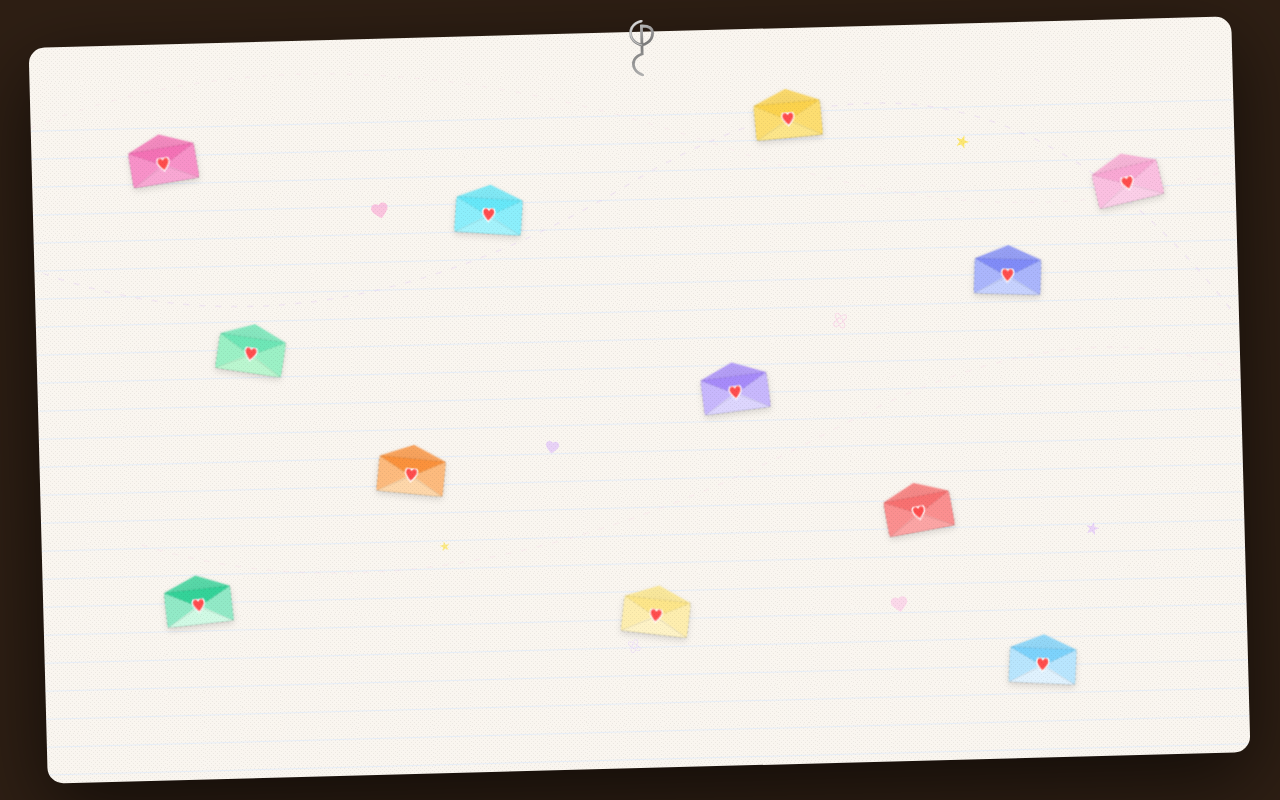
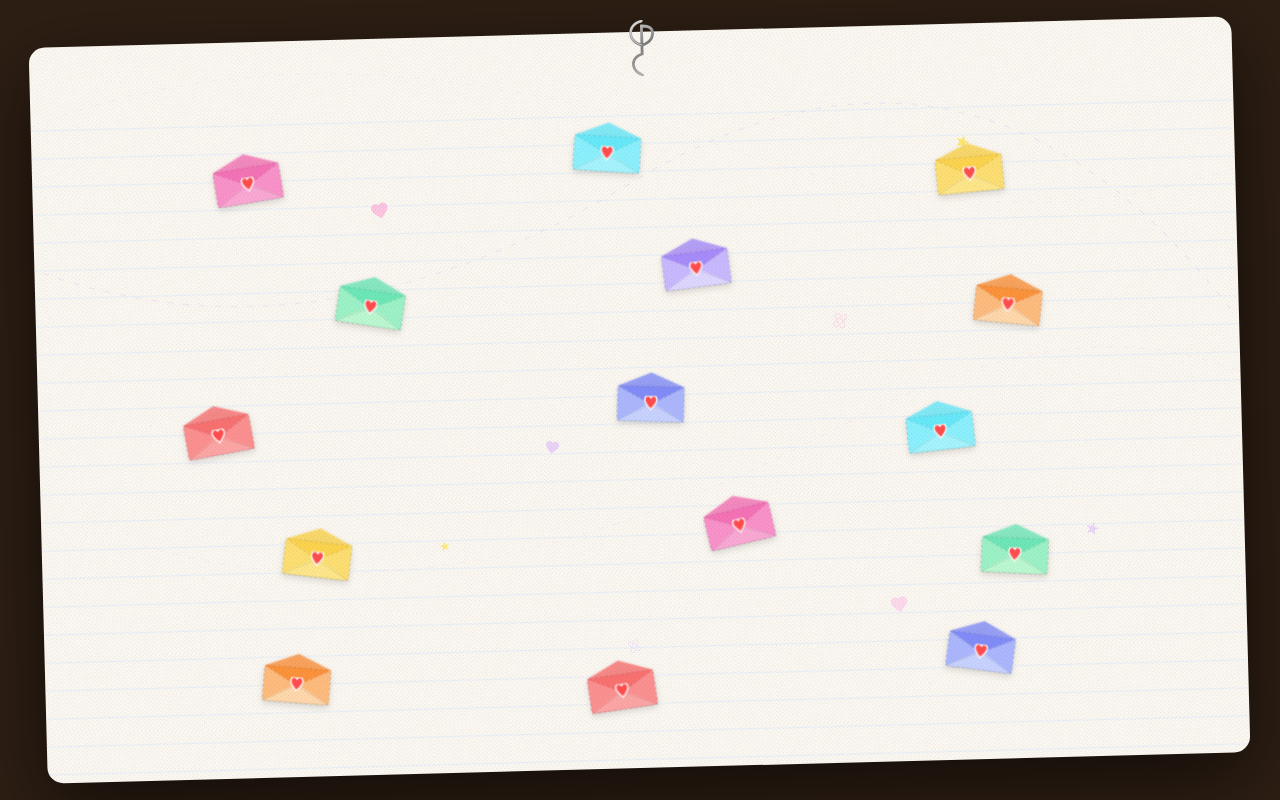
Before and after one commit to diyajojo/teachers-day, a Next.js app: page / in a window 1280 px wide. Both pictures are taken after a click on the button "Read the notes". Built offline with nearby package versions, Linux system fonts and the light colour scheme.

Commit message:
refactor: update envelope layout grid and increase total count to 15 items

```diff
--- a/src/components/NotesSection.tsx
+++ b/src/components/NotesSection.tsx
@@ -2,18 +2,30 @@
 import { useState } from "react";
 
 const envelopes = [
-  { id: 1,  color: "#f9a8d4", flap: "#f472b6", seal: "#ec4899", label: "A", top: "12%", left: "8%",  rotate: "-8deg"  },
-  { id: 2,  color: "#a5f3fc", flap: "#67e8f9", seal: "#22d3ee", label: "B", top: "20%", left: "35%", rotate: "5deg"   },
-  { id: 3,  color: "#fde68a", flap: "#fcd34d", seal: "#f59e0b", label: "C", top: "8%",  left: "60%", rotate: "-4deg"  },
-  { id: 4,  color: "#bbf7d0", flap: "#6ee7b7", seal: "#10b981", label: "D", top: "38%", left: "15%", rotate: "10deg"  },
-  { id: 5,  color: "#ddd6fe", flap: "#a78bfa", seal: "#7c3aed", label: "E", top: "45%", left: "55%", rotate: "-6deg"  },
-  { id: 6,  color: "#fed7aa", flap: "#fb923c", seal: "#ea580c", label: "F", top: "55%", left: "28%", rotate: "7deg"   },
-  { id: 7,  color: "#fca5a5", flap: "#f87171", seal: "#dc2626", label: "G", top: "62%", left: "70%", rotate: "-9deg"  },
-  { id: 8,  color: "#c7d2fe", flap: "#818cf8", seal: "#4f46e5", label: "H", top: "30%", left: "78%", rotate: "3deg"   },
-  { id: 9,  color: "#d1fae5", flap: "#34d399", seal: "#059669", label: "I", top: "72%", left: "10%", rotate: "-5deg"  },
-  { id: 10, color: "#fef3c7", flap: "#fde68a", seal: "#d97706", label: "J", top: "75%", left: "48%", rotate: "8deg"   },
-  { id: 11, color: "#fbcfe8", flap: "#f9a8d4", seal: "#db2777", label: "K", top: "18%", left: "88%", rotate: "-12deg" },
-  { id: 12, color: "#e0f2fe", flap: "#7dd3fc", seal: "#0284c7", label: "L", top: "83%", left: "80%", rotate: "4deg"   },
+  // Row 1
+  { id: 1,  color: "#f9a8d4", flap: "#f472b6", top: "15%", left: "15%", rotate: "-8deg"  }, // Pink
+  { id: 2,  color: "#a5f3fc", flap: "#67e8f9", top: "12%", left: "45%", rotate: "5deg"   }, // Cyan
+  { id: 3,  color: "#fde68a", flap: "#fcd34d", top: "16%", left: "75%", rotate: "-4deg"  }, // Yellow
+
+  // Row 2
+  { id: 4,  color: "#bbf7d0", flap: "#6ee7b7", top: "32%", left: "25%", rotate: "10deg"  }, // Green
+  { id: 5,  color: "#ddd6fe", flap: "#a78bfa", top: "28%", left: "52%", rotate: "-6deg"  }, // Purple
+  { id: 6,  color: "#fed7aa", flap: "#fb923c", top: "34%", left: "78%", rotate: "7deg"   }, // Orange
+
+  // Row 3
+  { id: 7,  color: "#fca5a5", flap: "#f87171", top: "49%", left: "12%", rotate: "-9deg"  }, // Red
+  { id: 8,  color: "#c7d2fe", flap: "#818cf8", top: "46%", left: "48%", rotate: "3deg"   }, // Indigo
+  { id: 9,  color: "#a5f3fc", flap: "#67e8f9", top: "51%", left: "72%", rotate: "-5deg"  }, // Cyan
+
+  // Row 4
+  { id: 10, color: "#fde68a", flap: "#fcd34d", top: "66%", left: "20%", rotate: "8deg"   }, // Yellow
+  { id: 11, color: "#f9a8d4", flap: "#f472b6", top: "63%", left: "55%", rotate: "-12deg" }, // Pink
+  { id: 12, color: "#bbf7d0", flap: "#6ee7b7", top: "68%", left: "78%", rotate: "4deg"   }, // Green
+
+  // Row 5
+  { id: 13, color: "#fed7aa", flap: "#fb923c", top: "83%", left: "18%", rotate: "6deg"   }, // Orange
+  { id: 14, color: "#fca5a5", flap: "#f87171", top: "85%", left: "45%", rotate: "-7deg"  }, // Red
+  { id: 15, color: "#c7d2fe", flap: "#818cf8", top: "81%", left: "75%", rotate: "9deg"   }, // Indigo
 ];
 
 function EnvelopeSVG({ color, flap, isOpen }: {
```
